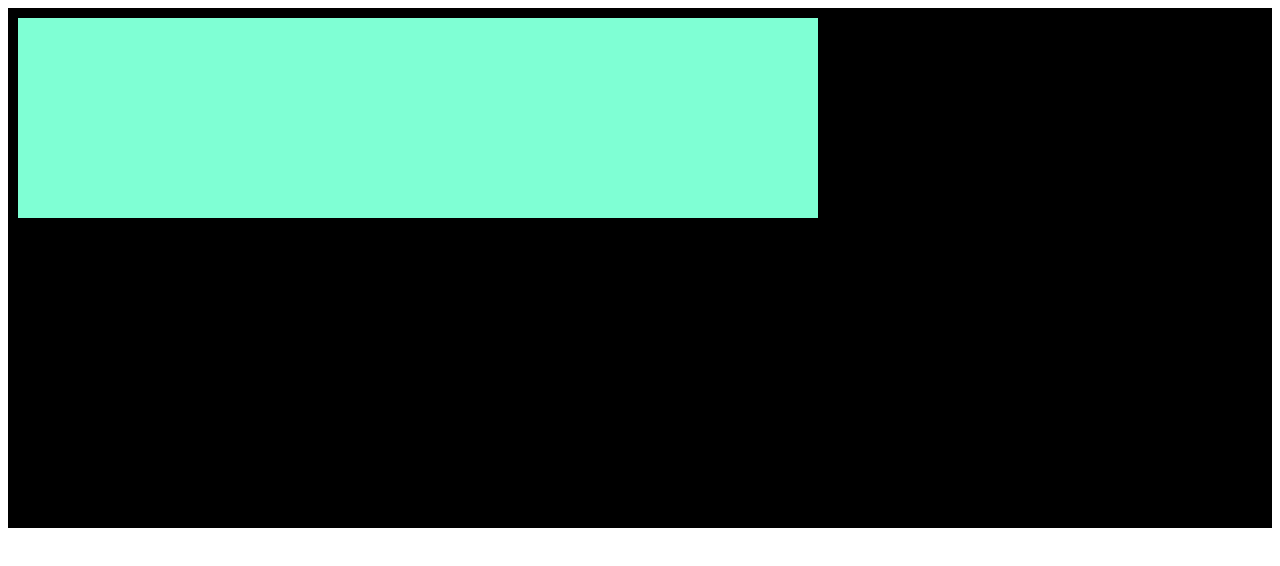
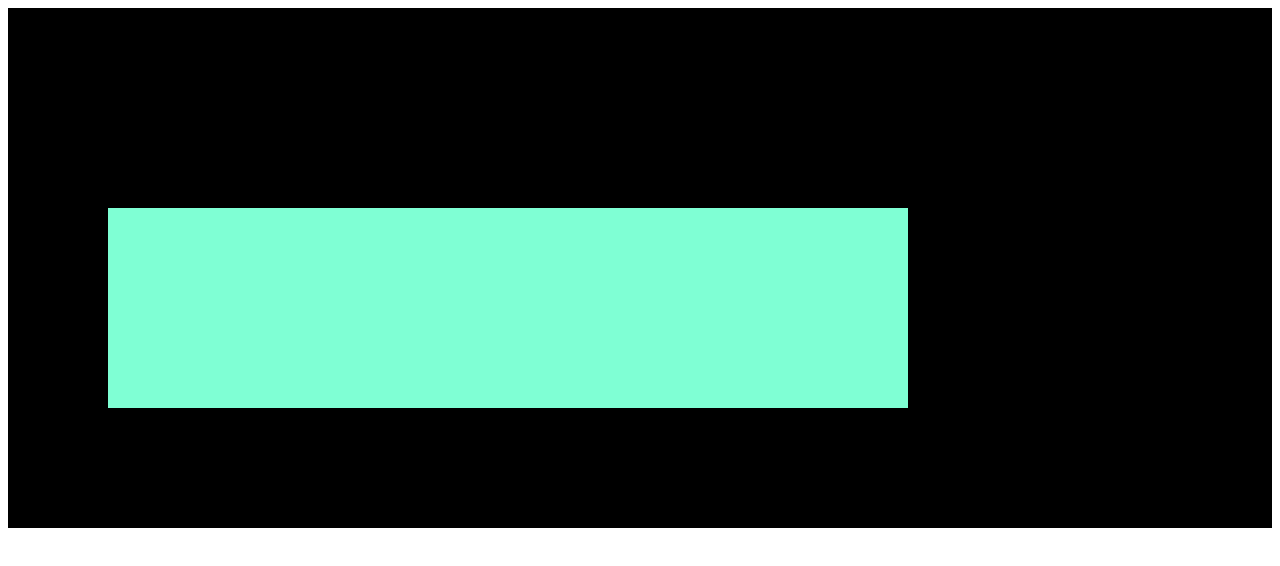
Before and after one commit to gustavodsantos/HTML5-CSS3, a plain HTML site: page Exercicios/exerc 022/fundo007.html in a window 1280 px wide. Drawn offline with Linux system fonts and the light colour scheme.

Commit message:
Update fundo007.html

```diff
--- a/Exercicios/exerc 022/fundo007.html
+++ b/Exercicios/exerc 022/fundo007.html
@@ -7,14 +7,19 @@
     <title>alinhamento vertical</title>
     <style>
         #conteiner {
+            position: relative;
             height: 500px;
             background-color: black;
             padding: 10px;
         }
         #conteudo {
+            position: absolute;
             height: 200px;
             background-color: aquamarine;
             width: 800px;
+
+            left: 100px;
+            top: 200px;
         }
     </style>
 </head>
```
